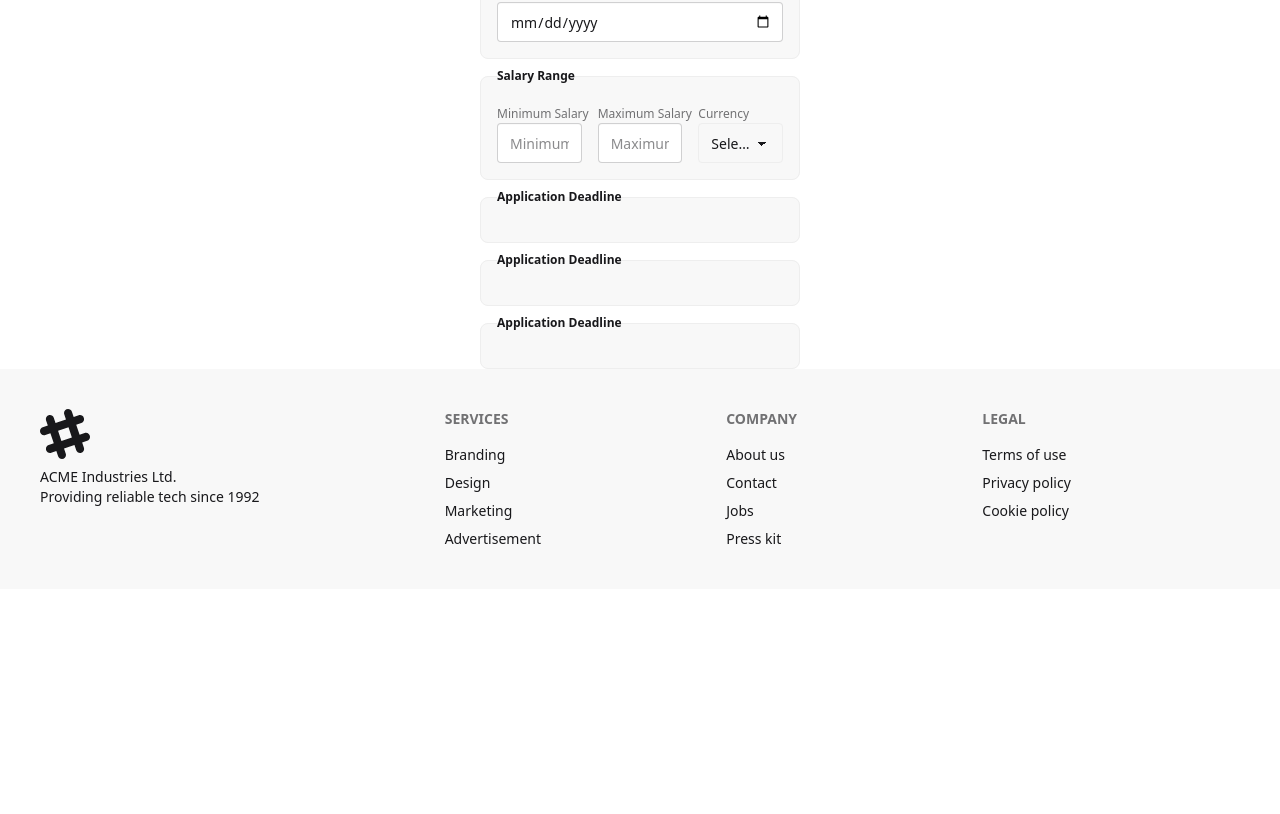
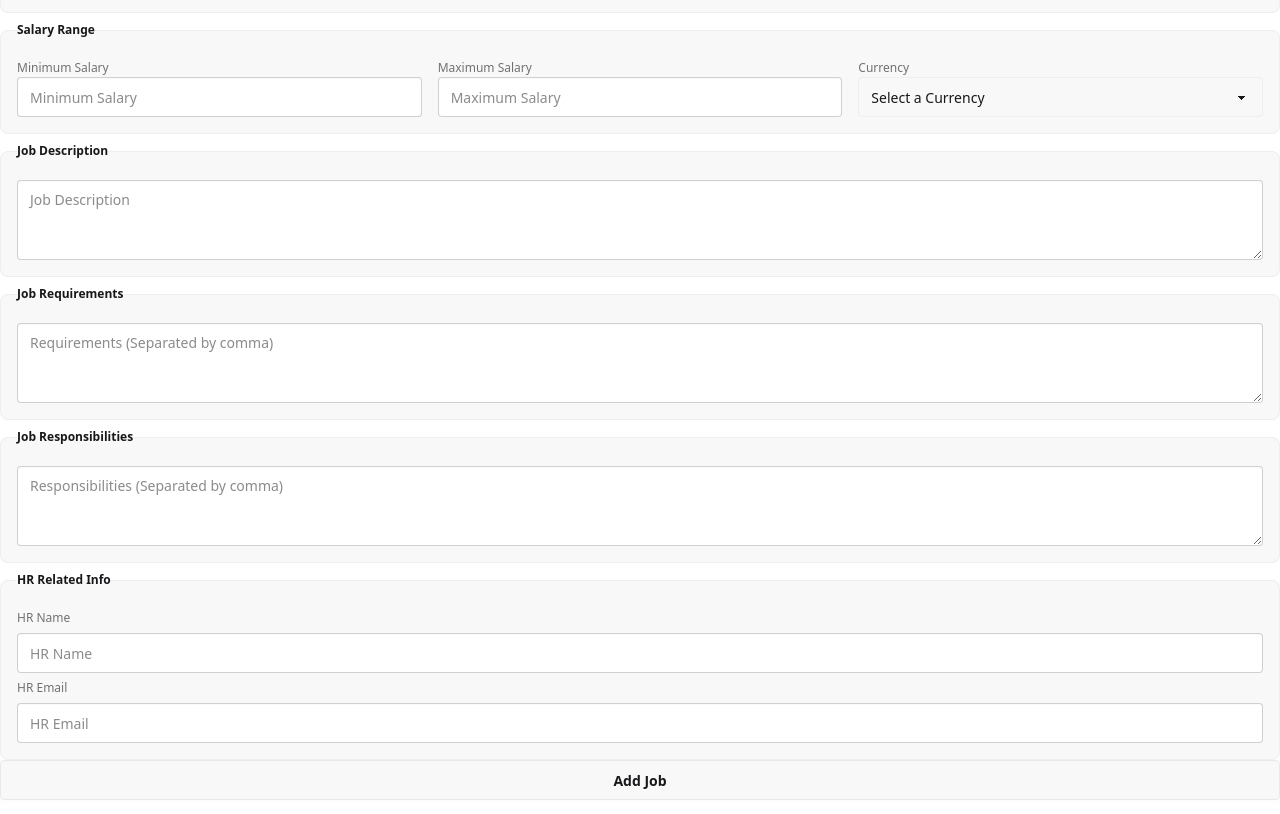
Before and after one commit to saim-alam1/career-code-client, a React (Vite) app: page /addJob in a window 1280 px wide. Shown: the part 786-1600 px from the top of the page. Before the commit the page ends 1375 px from the top, so only its background shows below. Built offline with nearby package versions, Linux system fonts and the light colour scheme; no server answers; sample sign-in values are in the browser's storage.

Commit message:
Finished the form and Extract form data

```diff
--- a/src/pages/AddJob/AddJob.jsx
+++ b/src/pages/AddJob/AddJob.jsx
@@ -1,17 +1,25 @@
 const AddJob = () => {
+  const handleAddAJob = (e) => {
+    e.preventDefault();
+    const form = e.target;
+    const formData = new FormData(form);
+    const data = Object.fromEntries(formData.entries());
+    console.log(data);
+  };
+
   return (
-    <div className="flex flex-col items-center justify-center mt-12">
-      <h1>Please add a job</h1>
+    <div className=" my-12">
+      <h1 className="text-center text-4xl font-bold">Please add a job</h1>
 
-      <form>
-        <fieldset className="fieldset bg-base-200 border-base-300 rounded-box w-xs border p-4">
+      <form onSubmit={handleAddAJob}>
+        <fieldset className="fieldset bg-base-200 border-base-300 rounded-box w-full border p-4">
           <legend className="fieldset-legend">Basic Info</legend>
 
           <label className="label">Job Title</label>
           <input
             type="text"
             name="title"
-            className="input"
+            className="input w-full"
             placeholder="Job Title"
             required
           />
@@ -20,7 +28,7 @@
           <input
             type="text"
             name="company"
-            className="input"
+            className="input w-full"
             placeholder="Company Name"
             required
           />
@@ -29,7 +37,7 @@
           <input
             type="text"
             name="location"
-            className="input"
+            className="input w-full"
             placeholder="Company Location"
             required
           />
@@ -38,53 +46,55 @@
           <input
             type="url"
             name="company_logo"
-            className="input"
+            className="input w-full"
             placeholder="Company Logo URL"
             required
           />
-
-          <button className="btn btn-neutral mt-4">Login</button>
         </fieldset>
 
         {/* Job Type */}
-        <fieldset className="fieldset bg-base-200 border-base-300 rounded-box w-xs border p-4">
+        <fieldset className="fieldset bg-base-200 border-base-300 rounded-box w-full border p-4">
           <legend className="fieldset-legend">Job type</legend>
           <div className="filter">
             <input
               className="btn filter-reset"
               type="radio"
               name="jobType"
+              value="All"
               aria-label="All"
             />
             <input
               className="btn"
               type="radio"
               name="jobType"
+              value="On-Site"
               aria-label="On-Site"
             />
             <input
               className="btn"
               type="radio"
               name="jobType"
+              value="Remote"
               aria-label="Remote"
             />
             <input
               className="btn"
               type="radio"
               name="jobType"
+              value="Hybrid"
               aria-label="Hybrid"
             />
           </div>
         </fieldset>
 
         {/* Job Category */}
-        <fieldset className="fieldset bg-base-200 border-base-300 rounded-box w-xs border p-4">
+        <fieldset className="fieldset bg-base-200 border-base-300 rounded-box w-full border p-4">
           <legend className="fieldset-legend">Job Category</legend>
 
           <select
             defaultValue="Job Category"
             name="category"
-            className="select select-ghost border-base-300"
+            className="select select-ghost border-base-300 w-full"
           >
             <option disabled={true}>Job Category</option>
             <option>Engineering</option>
@@ -97,13 +107,13 @@
         </fieldset>
 
         {/* Application Deadline */}
-        <fieldset className="fieldset bg-base-200 border-base-300 rounded-box w-xs border p-4">
+        <fieldset className="fieldset bg-base-200 border-base-300 rounded-box w-full border p-4">
           <legend className="fieldset-legend">Application Deadline</legend>
-          <input type="date" className="input" />
+          <input type="date" name="deadline" className="input w-full" />
         </fieldset>
 
         {/* Salary Range */}
-        <fieldset className="fieldset bg-base-200 border-base-300 rounded-box w-xs border p-4">
+        <fieldset className="fieldset bg-base-200 border-base-300 rounded-box w-full border p-4">
           <legend className="fieldset-legend">Salary Range</legend>
 
           <div className="grid grid-cols-1 lg:grid-cols-3 gap-4">
@@ -111,8 +121,8 @@
               <label className="label">Minimum Salary</label>
               <input
                 type="text"
-                name="salaryMin"
-                className="input"
+                name="min"
+                className="input w-full"
                 placeholder="Minimum Salary"
               />
             </div>
@@ -121,8 +131,8 @@
               <label className="label">Maximum Salary</label>
               <input
                 type="text"
-                name="salaryMax"
-                className="input"
+                name="max"
+                className="input w-full"
                 placeholder="Maximum Salary"
               />
             </div>
@@ -132,7 +142,7 @@
               <select
                 defaultValue="Select a Currency"
                 name="currency"
-                className="select select-ghost border-base-300"
+                className="select select-ghost border-base-300 w-full"
               >
                 <option disabled={true}>Select a Currency</option>
                 <option>BDT</option>
@@ -143,20 +153,59 @@
           </div>
         </fieldset>
 
-        {/*  */}
-        <fieldset className="fieldset bg-base-200 border-base-300 rounded-box w-xs border p-4">
-          <legend className="fieldset-legend">Application Deadline</legend>
+        {/* Job Description */}
+        <fieldset className="fieldset bg-base-200 border-base-300 rounded-box w-full border p-4">
+          <legend className="fieldset-legend">Job Description</legend>
+          <textarea
+            className="textarea w-full"
+            name="description"
+            placeholder="Job Description"
+          ></textarea>
         </fieldset>
 
-        {/* Application Deadline */}
-        <fieldset className="fieldset bg-base-200 border-base-300 rounded-box w-xs border p-4">
-          <legend className="fieldset-legend">Application Deadline</legend>
+        {/* Job Requirements */}
+        <fieldset className="fieldset bg-base-200 border-base-300 rounded-box w-full border p-4">
+          <legend className="fieldset-legend">Job Requirements</legend>
+          <textarea
+            className="textarea w-full"
+            name="requirements"
+            placeholder="Requirements (Separated by comma)"
+          ></textarea>
         </fieldset>
 
-        {/* Application Deadline */}
-        <fieldset className="fieldset bg-base-200 border-base-300 rounded-box w-xs border p-4">
-          <legend className="fieldset-legend">Application Deadline</legend>
+        {/* Job Responsibilities */}
+        <fieldset className="fieldset bg-base-200 border-base-300 rounded-box w-full border p-4">
+          <legend className="fieldset-legend">Job Responsibilities</legend>
+          <textarea
+            className="textarea w-full"
+            name="responsibilities"
+            placeholder="Responsibilities (Separated by comma)"
+          ></textarea>
         </fieldset>
+
+        {/* HR Related Info */}
+        <fieldset className="fieldset bg-base-200 border-base-300 rounded-box w-full border p-4">
+          <legend className="fieldset-legend">HR Related Info</legend>
+
+          <label className="label">HR Name</label>
+          <input
+            type="text"
+            name="hr_name"
+            className="input w-full"
+            placeholder="HR Name"
+            required
+          />
+
+          <label className="label">HR Email</label>
+          <input
+            type="email"
+            name="hr_email"
+            className="input w-full"
+            placeholder="HR Email"
+            required
+          />
+        </fieldset>
+        <input type="submit" value="Add Job" className="btn w-full" />
       </form>
     </div>
   );
```
